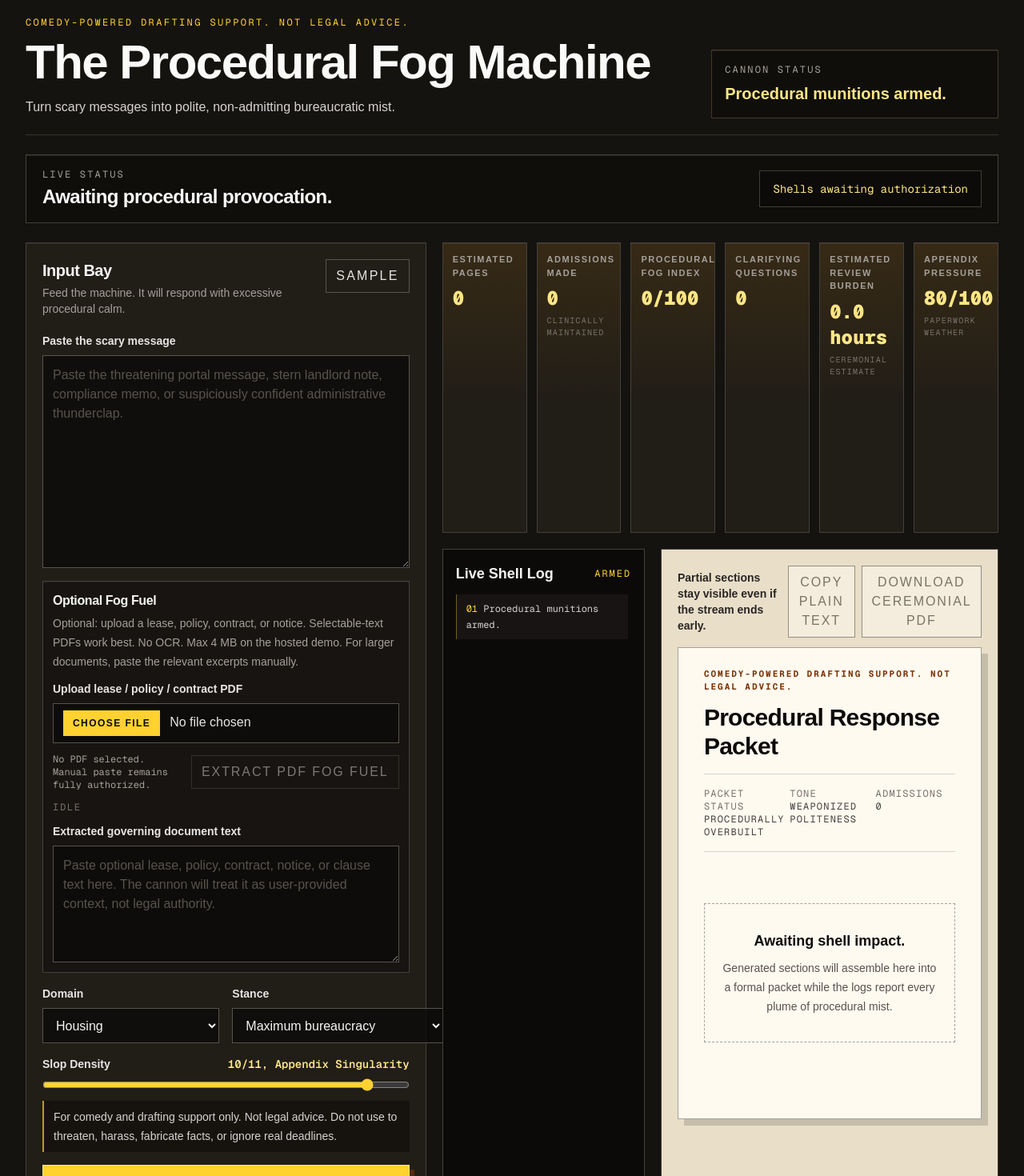
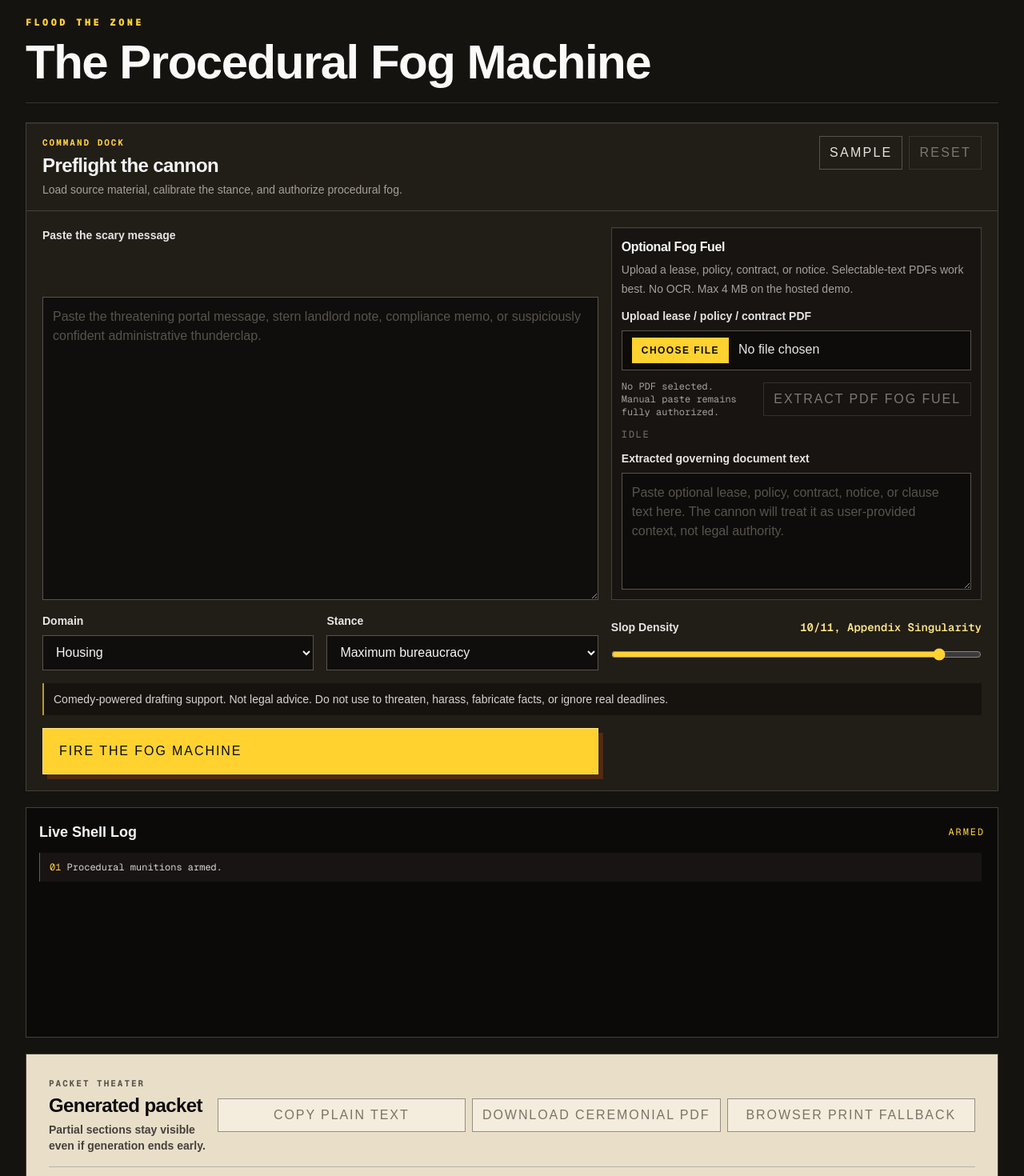
Before and after one commit to dlisk100/procedural-fog-machine, a Next.js app: page / in a window 1280 px wide. Shown: the top 1470 px of the page at 80% size. Built offline with nearby package versions, Linux system fonts and the light colour scheme.

Commit message:
refactor: overhaul header and dashboard layout with sticky status navigation and new metrics controls

```diff
--- a/app/page.tsx
+++ b/app/page.tsx
@@ -665,64 +665,87 @@ export default function Home() {
 
   return (
     <main className="app-shell min-h-[100dvh] bg-[#15130f] text-stone-100">
-      <div className="mx-auto flex w-full max-w-7xl flex-col gap-6 px-4 py-5 sm:px-6 lg:px-8">
-        <header className="no-print grid gap-5 border-b border-stone-700/70 pb-5 md:grid-cols-[1.4fr_0.6fr] md:items-end">
+      <div className="mx-auto flex w-full max-w-[1600px] flex-col gap-6 px-4 py-5 sm:px-6 lg:px-8">
+        <header className="no-print border-b border-stone-700/70 pb-5">
           <div>
-            <p className="mb-3 font-mono text-xs uppercase tracking-[0.2em] text-amber-300">
-              Comedy-powered drafting support. Not legal advice.
+            <p className="mb-3 font-mono text-xs font-black uppercase tracking-[0.28em] text-amber-300">
+              FLOOD THE ZONE
             </p>
-            <h1 className="text-4xl font-black tracking-tight text-stone-50 md:text-6xl">
+            <h1 className="max-w-5xl text-4xl font-black leading-none tracking-tight text-stone-50 md:text-6xl">
               The Procedural Fog Machine
             </h1>
-            <p className="mt-3 max-w-2xl text-base leading-7 text-stone-300">
-              Turn scary messages into polite, non-admitting bureaucratic mist.
-            </p>
-          </div>
-          <div className="border border-amber-200/20 bg-stone-950/60 p-4 shadow-[inset_0_1px_0_rgba(255,255,255,0.08)]">
-            <p className="font-mono text-xs uppercase tracking-[0.18em] text-stone-400">
-              Cannon Status
-            </p>
-            <p className="mt-2 text-xl font-bold text-amber-200">{statusLine}</p>
           </div>
         </header>
 
-        <section
-          className={`no-print border px-4 py-4 shadow-[inset_0_1px_0_rgba(255,255,255,0.08)] sm:px-5 ${
-            error
-              ? "border-red-300/50 bg-red-950/35"
-              : completionMessage
-                ? "border-emerald-300/40 bg-emerald-950/30"
-                : isGenerating
-                  ? "border-amber-300/50 bg-amber-950/25"
-                  : "border-stone-700 bg-stone-950/55"
-          }`}
-        >
-          <div className="flex flex-col gap-3 sm:flex-row sm:items-center sm:justify-between">
+        {isGenerating || sections.length > 0 || finalHtml || error || completionMessage ? (
+          <section className="no-print sticky top-0 z-20 border border-stone-700/80 bg-[#15130f]/95 shadow-[0_12px_32px_rgba(0,0,0,0.28)] backdrop-blur">
+            <div className="grid gap-3 px-3 py-3 lg:grid-cols-[minmax(220px,1.3fr)_minmax(0,2fr)_auto] lg:items-center">
               <div>
-              <p className="font-mono text-xs uppercase tracking-[0.18em] text-stone-400">
-                Live Status
+                <p className="font-mono text-[10px] font-bold uppercase tracking-[0.18em] text-stone-500">
+                  Cannon Status
                 </p>
-              <p className="mt-1 text-2xl font-black tracking-tight text-stone-50">
-                {liveStatus}
+                <p className="mt-1 text-base font-black text-stone-50">{liveStatus}</p>
+                <p className="mt-1 font-mono text-xs uppercase tracking-[0.14em] text-amber-300">
+                  {statusLine}
                 </p>
               </div>
-            <div className="border border-stone-600/70 bg-stone-950/70 px-4 py-3 font-mono text-sm text-amber-200">
-              {shellProgress
-                ? `Shell ${shellProgress.current} of ${shellProgress.total}`
-                : "Shells awaiting authorization"}
+              <div className="grid grid-cols-2 gap-2 sm:grid-cols-5">
+                <CompactMetric
+                  label="Shell"
+                  value={
+                    shellProgress
+                      ? `${shellProgress.current}/${shellProgress.total}`
+                      : "Ready"
+                  }
+                />
+                <CompactMetric label="Pages" value={String(metrics.pages)} />
+                <CompactMetric label="Admissions" value="0" />
+                <CompactMetric label="Fog" value={`${metrics.fogIndex}/100`} />
+                <CompactMetric label="Review" value={metrics.reviewBurden} />
+              </div>
+              <div className="grid gap-2 sm:grid-cols-3 lg:min-w-[390px]">
+                <button
+                  type="button"
+                  onClick={copyPlainText}
+                  disabled={sections.length === 0}
+                  className="border border-stone-600 px-3 py-2 text-xs font-black uppercase tracking-[0.12em] text-stone-200 transition hover:border-amber-300 hover:text-amber-200 active:translate-y-[1px] disabled:cursor-not-allowed disabled:opacity-40"
+                >
+                  Copy Text
+                </button>
+                <button
+                  type="button"
+                  onClick={downloadCeremonialPdf}
+                  disabled={sections.length === 0}
+                  className="border border-amber-300 px-3 py-2 text-xs font-black uppercase tracking-[0.12em] text-amber-200 transition hover:bg-amber-300 hover:text-stone-950 active:translate-y-[1px] disabled:cursor-not-allowed disabled:opacity-40"
+                >
+                  Download PDF
+                </button>
+                <button
+                  type="button"
+                  onClick={() => window.print()}
+                  disabled={sections.length === 0}
+                  className="border border-stone-600 px-3 py-2 text-xs font-black uppercase tracking-[0.12em] text-stone-200 transition hover:border-stone-300 active:translate-y-[1px] disabled:cursor-not-allowed disabled:opacity-40"
+                >
+                  Print Fallback
+                </button>
               </div>
             </div>
           </section>
+        ) : null}
 
-        <div className="grid gap-5 lg:grid-cols-[0.9fr_1.25fr]">
-          <section className="no-print border border-stone-700 bg-[#211d17] p-4 shadow-[inset_0_1px_0_rgba(255,255,255,0.06)] sm:p-5">
-            <div className="mb-5 flex items-start justify-between gap-3">
+        <div className="grid gap-5">
+          <section className="no-print border border-stone-700 bg-[#211d17] shadow-[inset_0_1px_0_rgba(255,255,255,0.06)]">
+            <div className="flex items-start justify-between gap-3 border-b border-stone-700 px-4 py-4 sm:px-5">
               <div>
-                <h2 className="text-xl font-bold tracking-tight">Input Bay</h2>
+                <p className="font-mono text-[11px] font-bold uppercase tracking-[0.18em] text-amber-300">
+                  Command Dock
+                </p>
+                <h2 className="mt-1 text-2xl font-black tracking-tight">Preflight the cannon</h2>
                 <p className="mt-1 text-sm text-stone-400">
-                  Feed the machine. It will respond with excessive procedural calm.
+                  Load source material, calibrate the stance, and authorize procedural fog.
                 </p>
               </div>
+              <div className="flex flex-wrap justify-end gap-2">
                 <button
                   type="button"
                   onClick={() => setThreatText(SAMPLE_INPUT)}
@@ -731,9 +754,18 @@ export default function Home() {
                 >
                   Sample
                 </button>
+                <button
+                  type="button"
+                  onClick={resetOutput}
+                  disabled={!canReset}
+                  className="border border-stone-600 px-3 py-2 text-xs font-bold uppercase tracking-[0.14em] text-stone-200 transition hover:border-stone-300 active:translate-y-[1px] disabled:cursor-not-allowed disabled:opacity-45"
+                >
+                  Reset
+                </button>
+              </div>
             </div>
 
-            <div className="grid gap-4">
+            <div className="grid gap-4 p-4 lg:grid-cols-[minmax(0,1.35fr)_minmax(360px,0.9fr)] sm:p-5">
               <label className="grid gap-2">
                 <span className="text-sm font-semibold text-stone-200">
                   Paste the scary message
@@ -742,8 +774,8 @@ export default function Home() {
                   value={threatText}
                   onChange={(event) => setThreatText(event.target.value)}
                   disabled={isGenerating}
-                  rows={10}
-                  className="min-h-52 resize-y border border-stone-600 bg-stone-950/80 px-3 py-3 text-sm leading-6 text-stone-100 outline-none transition placeholder:text-stone-600 focus:border-amber-300 disabled:cursor-not-allowed disabled:opacity-70"
+                  rows={11}
+                  className="min-h-80 resize-y border border-stone-600 bg-stone-950/80 px-3 py-3 text-sm leading-6 text-stone-100 outline-none transition placeholder:text-stone-600 focus:border-amber-300 disabled:cursor-not-allowed disabled:opacity-70"
                   placeholder="Paste the threatening portal message, stern landlord note, compliance memo, or suspiciously confident administrative thunderclap."
                 />
               </label>
@@ -754,9 +786,8 @@ export default function Home() {
                     Optional Fog Fuel
                   </h3>
                   <p className="mt-1 text-sm leading-6 text-stone-400">
-                    Optional: upload a lease, policy, contract, or notice. Selectable-text
-                    PDFs work best. No OCR. Max 4 MB on the hosted demo. For larger
-                    documents, paste the relevant excerpts manually.
+                    Upload a lease, policy, contract, or notice. Selectable-text PDFs work
+                    best. No OCR. Max 4 MB on the hosted demo.
                   </p>
                 </div>
 
@@ -895,8 +926,8 @@ export default function Home() {
                 />
               </label>
 
-              <p className="border-l-2 border-amber-300/70 bg-stone-950/50 px-3 py-2 text-sm leading-6 text-stone-300">
-                For comedy and drafting support only. Not legal advice. Do not use to
+              <p className="border-l-2 border-amber-300/70 bg-stone-950/50 px-3 py-2 text-sm leading-6 text-stone-300 lg:col-span-2">
+                Comedy-powered drafting support. Not legal advice. Do not use to
                 threaten, harass, fabricate facts, or ignore real deadlines.
               </p>
 
@@ -915,30 +946,11 @@ export default function Home() {
                 {isGenerating ? "FIRING SHELLS..." : "FIRE THE FOG MACHINE"}
               </button>
 
-              <div className="grid gap-3 sm:grid-cols-2">
-                <button
-                  type="button"
-                  onClick={resetOutput}
-                  disabled={!canReset}
-                  className="border border-stone-600 px-4 py-3 text-sm font-bold uppercase tracking-[0.12em] text-stone-200 transition hover:border-stone-300 active:translate-y-[1px] disabled:cursor-not-allowed disabled:opacity-45"
-                >
-                  Reset
-                </button>
-                {finalHtml ? (
-                  <button
-                    type="button"
-                    onClick={() => window.print()}
-                    className="border border-amber-300 px-4 py-3 text-sm font-bold uppercase tracking-[0.12em] text-amber-200 transition hover:bg-amber-300 hover:text-stone-950 active:translate-y-[1px]"
-                  >
-                    Export Ceremonial PDF
-                  </button>
-                ) : null}
-              </div>
             </div>
           </section>
 
           <section className="grid gap-5">
-            <div className="no-print metrics-grid grid grid-cols-2 gap-3 xl:grid-cols-6">
+            <div className="no-print metrics-grid hidden grid-cols-2 gap-3 xl:grid-cols-6">
               <MetricCard label="Estimated Pages" value={String(metrics.pages)} />
               <MetricCard
                 label="Admissions Made"
@@ -962,7 +974,7 @@ export default function Home() {
               />
             </div>
 
-            <div className="grid gap-5 xl:grid-cols-[0.75fr_1.25fr]">
+            <div className="grid gap-5">
               <section className="no-print min-h-72 border border-stone-700 bg-stone-950 p-4">
                 <div className="mb-3 flex items-center justify-between gap-3">
                   <h2 className="text-lg font-bold">Live Shell Log</h2>
@@ -970,7 +982,11 @@ export default function Home() {
                     {isGenerating ? "Active" : "Armed"}
                   </span>
                 </div>
-                <div className="max-h-[460px] space-y-2 overflow-y-auto pr-1 font-mono text-xs leading-5 text-stone-300">
+                <div
+                  className={`space-y-2 overflow-y-auto pr-1 font-mono text-xs leading-5 text-stone-300 ${
+                    isGenerating ? "max-h-[360px]" : "max-h-40"
+                  }`}
+                >
                   {logs.map((log, index) => (
                     <div
                       key={`${log}-${index}`}
@@ -985,11 +1001,20 @@ export default function Home() {
                 </div>
               </section>
 
-              <section className="document-preview-shell min-h-[620px] border border-stone-700 bg-[#e9dfc9] p-3 text-stone-950 sm:p-5">
-                <div className="no-print mb-3 flex flex-col gap-2 sm:flex-row sm:items-center sm:justify-between">
-                  <p className="text-sm font-bold text-stone-800">
-                    Partial sections stay visible even if the stream ends early.
+              <section className="document-preview-shell min-h-[760px] border border-stone-700 bg-[#e9dfc9] p-3 text-stone-950 sm:p-5 lg:p-7">
+                <div className="no-print mb-4 grid gap-3 border-b border-stone-400/70 pb-4 lg:grid-cols-[1fr_auto] lg:items-center">
+                  <div>
+                    <p className="font-mono text-[11px] font-bold uppercase tracking-[0.18em] text-stone-600">
+                      Packet Theater
                     </p>
+                    <h2 className="mt-1 text-2xl font-black tracking-tight text-stone-950">
+                      Generated packet
+                    </h2>
+                    <p className="mt-1 text-sm font-bold text-stone-700">
+                      Partial sections stay visible even if generation ends early.
+                    </p>
+                  </div>
+                  <div className="grid gap-2 sm:grid-cols-3">
                     <button
                       type="button"
                       onClick={copyPlainText}
@@ -1006,6 +1031,15 @@ export default function Home() {
                     >
                       Download Ceremonial PDF
                     </button>
+                    <button
+                      type="button"
+                      onClick={() => window.print()}
+                      disabled={sections.length === 0}
+                      className="border border-stone-700 bg-[#fffaf0] px-3 py-2 text-xs font-black uppercase tracking-[0.12em] text-stone-950 transition hover:bg-amber-200 active:translate-y-[1px] disabled:cursor-not-allowed disabled:opacity-50"
+                    >
+                      Browser Print Fallback
+                    </button>
+                  </div>
                 </div>
                 {copyMessage ? (
                   <p className="no-print mb-3 border border-stone-500 bg-[#fffaf0] px-3 py-2 text-sm font-bold text-stone-900">
@@ -1017,7 +1051,7 @@ export default function Home() {
                     {pdfExportMessage}
                   </p>
                 ) : null}
-                <div className="document-preview mx-auto min-h-[590px] max-w-3xl border border-stone-400 bg-[#fffaf0] px-5 py-6 shadow-[8px_8px_0_rgba(68,64,60,0.22)] sm:px-8">
+                <div className="document-preview mx-auto min-h-[720px] max-w-6xl border border-stone-400 bg-[#fffaf0] px-6 py-8 shadow-[10px_10px_0_rgba(68,64,60,0.18)] sm:px-10 lg:px-14">
                   <p className="document-kicker font-mono text-[11px] font-bold uppercase tracking-[0.18em] text-amber-900">
                     Comedy-powered drafting support. Not legal advice.
                   </p>
@@ -1091,6 +1125,17 @@ export default function Home() {
   );
 }
 
+function CompactMetric({ label, value }: { label: string; value: string }) {
+  return (
+    <div className="border border-stone-700 bg-stone-950/70 px-3 py-2">
+      <p className="font-mono text-[10px] font-bold uppercase tracking-[0.14em] text-stone-500">
+        {label}
+      </p>
+      <p className="mt-1 truncate font-mono text-sm font-black text-amber-200">{value}</p>
+    </div>
+  );
+}
+
 function MetricCard({
   label,
   value,
```
Lines whose indentation alone changed are shown as unchanged.
